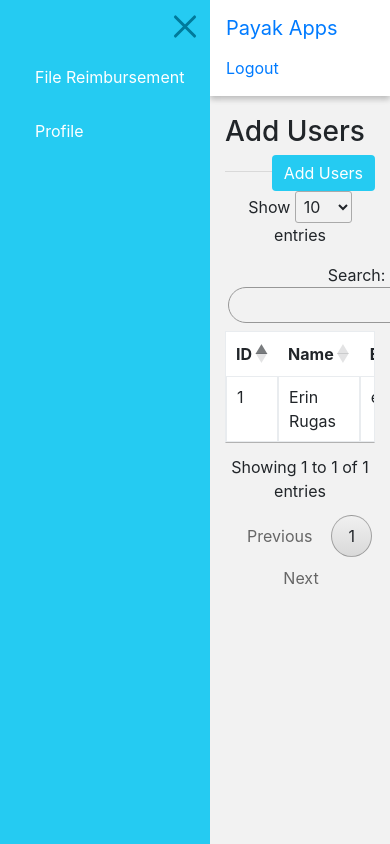
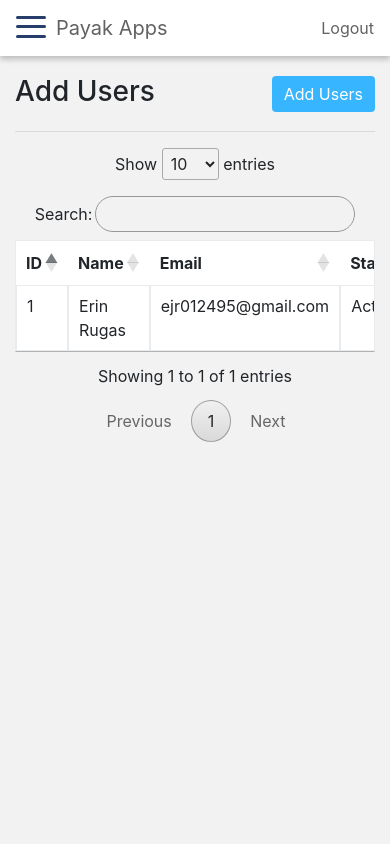
Before and after one commit to Jcarnecer/expense, a CodeIgniter app: page /expense/index.php/users/index in a window 390 px wide. Run offline with CodeIgniter, Linux system fonts and the light colour scheme; the visitor is signed in with stand-in values (Sample User, id 1); data comes from the database, SQL or seed files in the repository; data that the repository does not hold is empty; style sheets or scripts are compiled from the project's sources; some libraries are stand-ins or nearby versions.

Commit message:
UI Revisions

```diff
--- a/application/controllers/Expense.php
+++ b/application/controllers/Expense.php
@@ -120,7 +120,7 @@ class Expense extends MY_Controller {
                 <?php } ?>
                 <td>
                 <div class="dropdown">
-                <button class="btn btn-secondary dropdown-toggle" type="button" id="dropdownMenuButton" data-toggle="dropdown" aria-haspopup="true" aria-expanded="false">
+                <button class="btn custom-button dropdown-toggle" type="button" id="dropdownMenuButton" data-toggle="dropdown" aria-haspopup="true" aria-expanded="false">
                   Action
                 </button>
                 <div class="dropdown-menu" aria-labelledby="dropdownMenuButton">
--- a/assets/css/styles.css
+++ b/assets/css/styles.css
@@ -18,11 +18,11 @@ body {
   border: none; }
 
 .custom-button {
-  background-color: #25CBF2;
+  background-color: #38b5ff;
   border: none;
   color: #ffffff; }
   .custom-button:hover {
-    background-color: #15BBE8; }
+    background-color: #3679b2; }
 
 .edit-button {
   display: block;
@@ -32,14 +32,20 @@ body {
 .navbar-custom {
   background-color: #ffffff;
   box-shadow: 0 3px 6px rgba(0, 0, 0, 0.1), 0 3px 6px rgba(0, 0, 0, 0.15);
+  color: #38b5ff;
   justify-content: left;
   margin-bottom: 20px; }
+  .navbar-custom a {
+    color: #626262; }
+    .navbar-custom a:hover {
+      color: #3679b2;
+      text-decoration: none; }
 
 #sidebar {
   width: 210px;
   height: 100%;
   position: fixed;
-  background: #25CBF2;
+  background: #38b5ff;
   overflow-y: scroll;
   transition: .5s;
   -webkit-transition: .5s;
@@ -57,8 +63,8 @@ body {
     padding: 15px 30px 15px 30px;
     white-space: nowrap; }
     #sidebar a:hover {
-      background-color: #15BBE8;
-      border-left: 5px solid #007A9B;
+      background-color: #3679b2;
+      border-left: 5px solid #273d6a;
       text-decoration: none; }
   #sidebar .active {
     background-color: pink; }
@@ -73,7 +79,10 @@ body {
 
 .main-content, .reverse-animation {
   margin-left: 210px;
-  overflow: hidden; }
+  overflow: hidden;
+  transition: .5s;
+  -webkit-transition: .5s;
+  -moz-transition: .5s; }
 
 .animation {
   animation: expand .5s;
@@ -108,7 +117,7 @@ body {
   width: 30px; }
 
 .custom-toggle span {
-  background: #007A9B;
+  background: #273d6a;
   border-radius: 9px;
   display: block;
   height: 3px;
@@ -161,14 +170,43 @@ body {
       outline: none; }
   .dataTables_wrapper .dataTables_paginate a.paginate_button.current {
     border-radius: 50%; }
-  .dataTables_wrapper .dataTables_paginate a.paginate_button:hover:not(.next):not(.previous) {
-    background: #15BBE8;
-    background-color: #15BBE8;
-    border: 1px solid #15BBE8;
+  .dataTables_wrapper .dataTables_paginate a.paginate_button:hover {
+    background: #3679b2;
+    background-color: #3679b2;
+    border: 1px solid #3679b2;
     border-radius: 50%;
     color: #ffffff !important; }
   .dataTables_wrapper .dataTables_paginate a.paginate_button:focus {
     outline: none; }
+  .dataTables_wrapper .dataTables_paginate a.paginate_button:active {
+    background: none;
+    box-shadow: none; }
   .dataTables_wrapper .dataTables_paginate a#exptbl_next:hover, .dataTables_wrapper .dataTables_paginate a#exptbl_previous:hover {
-    color: #15BBE8 !important;
+    background: none;
+    border: 1px solid transparent;
+    color: #3679b2 !important;
     cursor: pointer; }
+
+.dropdown-item:hover, .dropdown-item:active {
+  background-color: #3679b2;
+  color: #ffffff !important;
+  cursor: pointer;
+  width: auto; }
+
+@media only screen and (max-width: 768px) {
+  #sidebar {
+    height: 100%;
+    margin-left: -210px;
+    position: fixed;
+    z-index: 99; }
+  .main-content, .reverse-animation {
+    margin-left: 0;
+    position: relative; }
+  .navbar-custom {
+    z-index: 99; }
+  .hidden-toggle {
+    display: block; }
+  #nav-icon-close {
+    display: none; }
+  .form-horizontal .control-label {
+    text-align: left; } }
--- a/assets/js/app.js
+++ b/assets/js/app.js
@@ -1,28 +1,74 @@
-// console.log("Hello");
-// $('.collapse').collapse()
+// $(document).ready(toggle());
 
-$(document).ready(toggle());
+// function toggle(){
+// 	var hide = true;
+//     $('.custom-toggle').on('click', function (event){
+//     	if (hide) {
+//             $('#sidebar').css({'margin-left' : '-210px'});
+//             // $('#sidebar span').css({'margin-left' : '-210px'});
+//             $('.main-content').addClass('animation');
+//             $('.main-content').removeClass('reverse-animation');
+//             $('.hidden-toggle').css({'display' : 'block'});
+//     		hide = false;
+//     	} else {
+//             $('#sidebar').css({'margin-left' : '0px'});
+//             // $('#sidebar span').css({'margin-left' : '0px'});
+//             $('.main-content').removeClass('animation');
+//             $('.main-content').addClass('reverse-animation');
+//             $('.hidden-toggle').css({'display' : 'none'});
+//     		hide = true;
+//     	}
+// 	});
+// }
+
+function browserWidth(){
+    var width = $(window).width();
+    var height = $(window).height();
+
+    return width;
+};
 
 function toggle(){
     var hide = true;
-    $('.custom-toggle').on('click', function (event){
+    $(".custom-toggle").click(function() {
+        if(browserWidth() < 768) {
+            if (hide) {
+                $('#sidebar').css({'margin-left' : '0px'});
+                hide = false;
+            } else {
+                $('#sidebar').css({'margin-left' : '-210px'});
+                hide = true;
+            }
+        } else {
             if (hide) {
                 $('#sidebar').css({'margin-left' : '-210px'});
-            // $('#sidebar span').css({'margin-left' : '-210px'});
-            $('.main-content').addClass('animation');
-            $('.main-content').removeClass('reverse-animation');
+                $('.main-content').css({'margin-left' : '0px'});
                 $('.hidden-toggle').css({'display' : 'block'});
                 hide = false;
             } else {
                 $('#sidebar').css({'margin-left' : '0px'});
-            // $('#sidebar span').css({'margin-left' : '0px'});
-            $('.main-content').removeClass('animation');
-            $('.main-content').addClass('reverse-animation');
+                $('.main-content').css({'margin-left' : '210px'});
                 $('.hidden-toggle').css({'display' : 'none'});
                 hide = true;
             }
+        }
     });
 }
+
+$(document).ready(toggle());
+
+$(window).resize(function() {
+    if(browserWidth() < 768) {
+        $('#sidebar').css({'margin-left' : ''});
+        $('.main-content').css({'margin-left' : ''});
+        $('.hidden-toggle').css({'display' : ''});
+    } else {
+        // $('#sidebar').css({'margin-left' : ''});
+        // $('.main-content').css({'margin-left' : ''});
+    }
+
+    toggle();
+});
 
 $(function () {
     $('.btn-danger').popover({
--- a/assets/scss/_custom-variables.scss
+++ b/assets/scss/_custom-variables.scss
@@ -1,7 +1,7 @@
 $white: #ffffff;
 $lightest-gray: #f2f2f2;
-$primary-color: #25CBF2;
-$secondary-color: #15BBE8;
-$dark-blue: #007A9B;
+$primary-color: #38b5ff;
+$secondary-color: #3679b2;
+$dark-blue: #273d6a;
 $dark-gray: #626262;
 $light-gray: #979797;
--- a/assets/scss/styles.scss
+++ b/assets/scss/styles.scss
@@ -44,8 +44,18 @@ body {
 .navbar-custom {
     background-color: $white;
     box-shadow: 0 3px 6px rgba(0,0,0,0.10), 0 3px 6px rgba(0,0,0,0.15);
+    color: $primary-color;
     justify-content: left;
     margin-bottom: 20px;
+
+    a {
+        color: $dark-gray;
+
+        &:hover {
+            color: $secondary-color;
+            text-decoration: none;
+        }
+    }
 }
 
 #sidebar {
@@ -107,6 +117,9 @@ body {
 .main-content {
     margin-left: 210px;
     overflow: hidden;
+    transition: .5s;
+    -webkit-transition: .5s;
+    -moz-transition: .5s;
 }
 
 .animation {
@@ -226,7 +239,7 @@ body {
                     border-radius: 50%;
                 }
 
-                &:hover:not(.next, .previous) {
+                &:hover {
                     background: $secondary-color;
                     background-color: $secondary-color;
                     border: 1px solid $secondary-color;
@@ -237,12 +250,19 @@ body {
                 &:focus {
                     outline: none;
                 }
+
+                &:active {
+                    background: none;
+                    box-shadow: none;
+                }
             }
 
             &#exptbl_next, &#exptbl_previous {
                 &:hover {
                     // background: $secondary-color;
                     // border: 1px solid $secondary-color;
+                    background: none;
+                    border: 1px solid transparent;
                     color: $secondary-color !important;
                     cursor: pointer;
                     // font-weight: bold;
@@ -251,3 +271,44 @@ body {
         }
     }
 }
+
+.dropdown-item {
+    &:hover, &:active {
+        background-color: $secondary-color;
+        color: $white !important;
+        cursor: pointer;
+        width: auto;
+    }
+}
+
+@media only screen and (max-width: 768px) {
+    #sidebar {
+        height: 100%;
+        margin-left: -210px;
+        position: fixed;
+        z-index: 99;
+    }
+
+    .main-content {
+        margin-left: 0;
+        position: relative;
+    }
+
+    .navbar-custom {
+        z-index: 99;
+    }
+
+    .hidden-toggle {
+        display: block;
+    }
+
+    #nav-icon-close {
+        display: none;
+    }
+
+    .form-horizontal {
+        .control-label {
+            text-align: left;
+        }
+    }
+}
```
Lines whose indentation alone changed are shown as unchanged.
